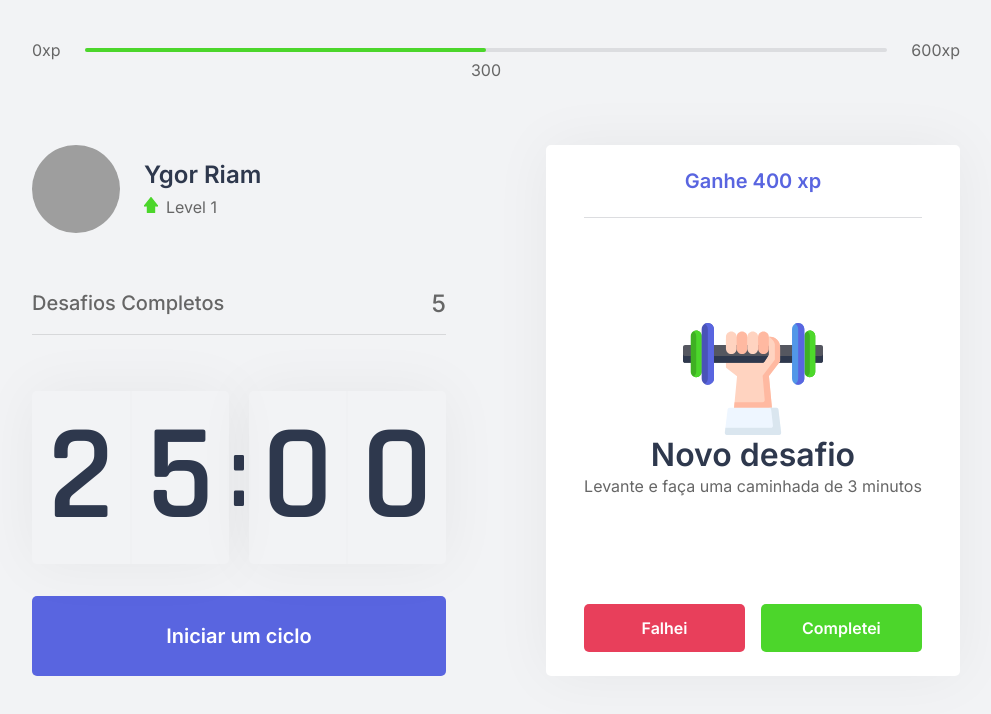
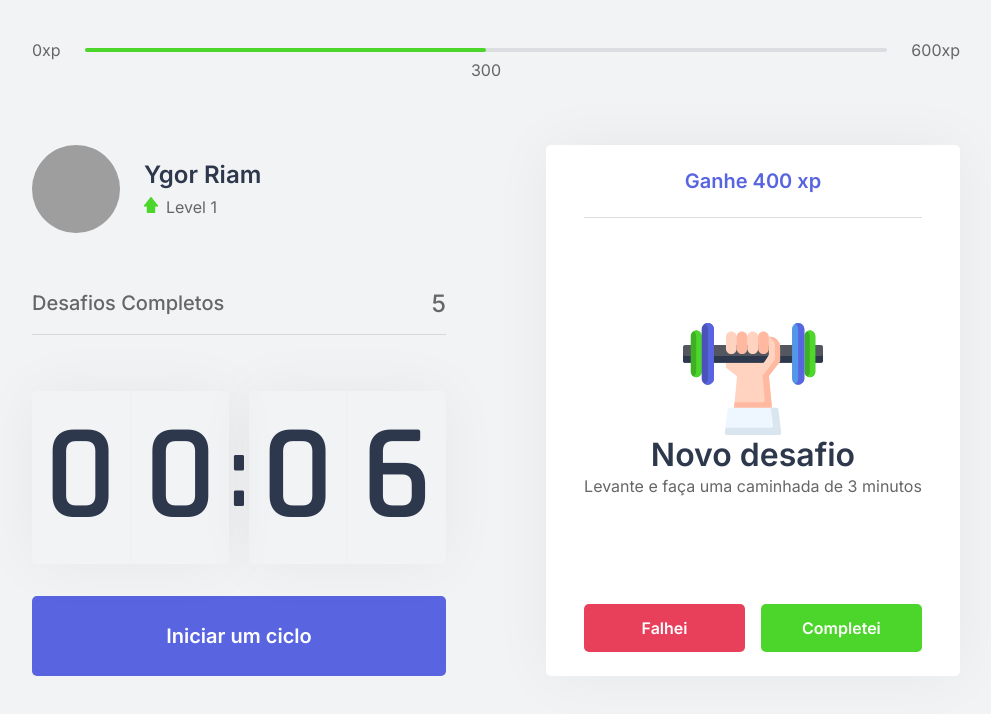
Before and after one commit to ygorriam/NLW-4, a Next.js app: page / in a window 1280 px wide. Shown: the top 714 px of the page, without its empty margins (144-1135 px from the left). Built offline with nearby package versions, Linux system fonts and the light colour scheme; grey boxes are pictures that could not be loaded.

Commit message:
feat: created context challenge box

```diff
--- a/src/components/ChallengeBox.tsx
+++ b/src/components/ChallengeBox.tsx
@@ -1,5 +1,11 @@
+import { useContext } from 'react';
+import { ChallengesContext } from '../contexts/ChallengesContexts';
 import styles from '../styles/components/ChallengeBox.module.css';
 export function ChallengeBox(){
+
+    const contextData = useContext(ChallengesContext);
+
+
     const hasActiveChallenge = true;
     return (
         <div className={styles.ChallengeBoxContainer}>
--- a/src/components/Countdown.tsx
+++ b/src/components/Countdown.tsx
@@ -1,10 +1,15 @@
-import { useState, useEffect } from 'react';
+import { useState, useEffect, useContext } from 'react';
+import { ChallengesContext } from '../contexts/ChallengesContexts';
 import styles from '../styles/components/Countdown.module.css'
 
 let countdownTimeout: NodeJS.Timeout;
 
 export function Countdown (){
-    const [time, setTime] = useState(25 * 60);
+
+    const {startNewChallenge} = useContext(ChallengesContext);
+
+
+    const [time, setTime] = useState(1 * 6);
     const [isActive, setIsActive] = useState(false);
     const [hasFinished, setHasFinished] = useState(false);
 
@@ -32,6 +37,7 @@
      } else if (isActive && time === 0){
          setHasFinished(true);
          setIsActive(false);
+         startNewChallenge();
      }
         }, [isActive, time])
 
--- /dev/null
+++ b/src/contexts/ChallengesContexts.tsx
@@ -0,0 +1,39 @@
+import { createContext, ReactNode, useState} from 'react';
+
+
+
+interface ChallengesContextsData {
+    level: number;
+    currentExperience: number;
+    challengesCompleted: number;
+    levelUp: () => void;
+    startNewChallenge: () => void;
+}
+
+interface ChallengesProviderProps {
+    children: ReactNode;
+}
+
+export const ChallengesContext = createContext({} as ChallengesContextsData);
+
+export function ChallengesProvider({children}: ChallengesProviderProps){
+
+    const [level, setLevel] = useState(1);
+    const [currentExperience, setCurrentExperience] = useState(0);
+    const [challengesCompleted, setChallengesCompleted] = useState(0);
+
+    function levelUp() {
+      setLevel(level + 1);
+    }
+
+        function startNewChallenge(){
+            console.log('new challenge')
+        }
+
+    return (
+        <ChallengesContext.Provider value={{level, currentExperience, challengesCompleted, levelUp, startNewChallenge }}>
+            {children}
+
+        </ChallengesContext.Provider>
+    );
+}
--- a/src/pages/_app.tsx
+++ b/src/pages/_app.tsx
@@ -1,7 +1,11 @@
 import '../styles/global.css'
+import {ChallengesProvider} from '../contexts/ChallengesContexts'
 function MyApp({Component, pageProps}) {
-  return <Component {...pageProps}/>
 
-
+  return (
+    <ChallengesProvider>
+  <Component {...pageProps}/>
+  </ChallengesProvider>
+    )
   }
 export default MyApp
```
